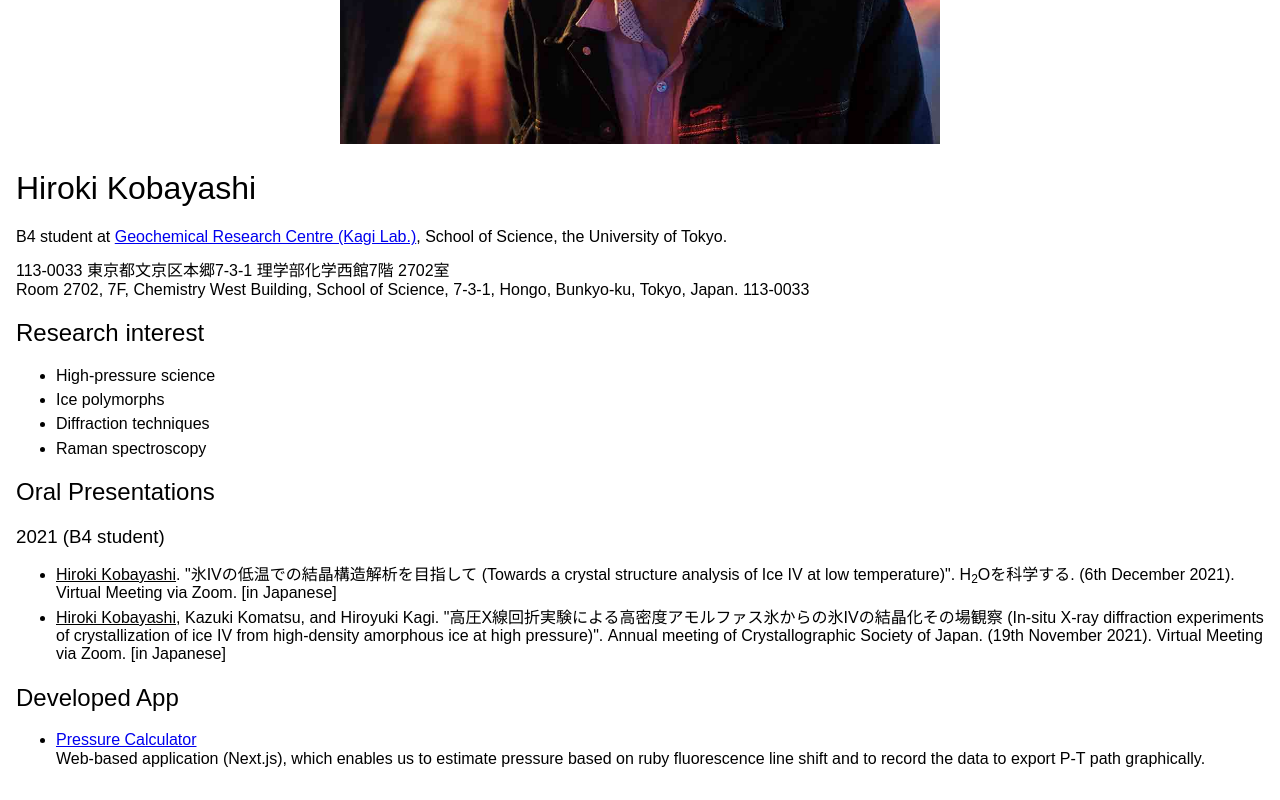
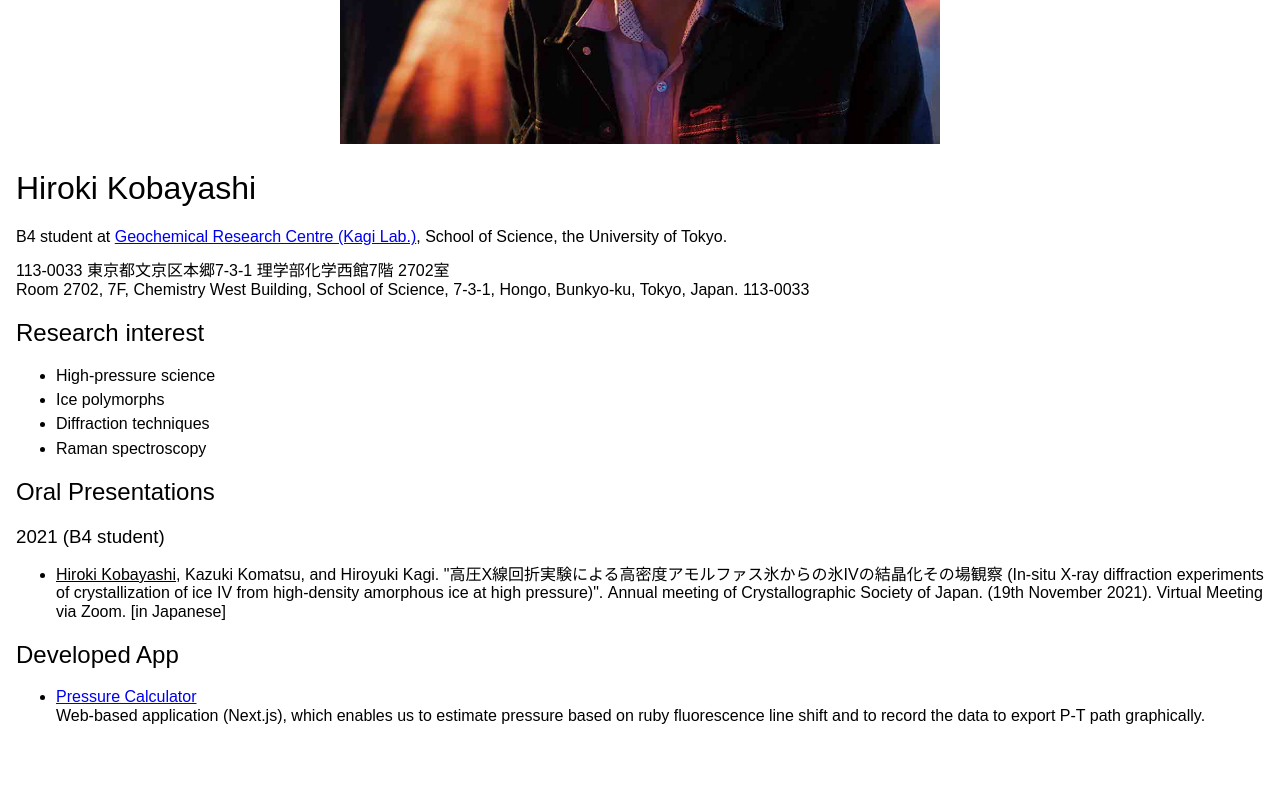
Before and after one commit to khsacc/portfolio-research, a Next.js app: page / in a window 1280 px wide. Shown: the part 422-1222 px from the top of the page. After the commit the page ends 1179 px from the top, so only its background shows below. Built offline with nearby package versions, Linux system fonts and the light colour scheme.

Commit message:
hide presentation in prep

```diff
--- a/components/top/presentations.tsx
+++ b/components/top/presentations.tsx
@@ -10,13 +10,13 @@ export const Presentations: NextPage = () => {
         <h3>2021 (B4 student)</h3>
         <ul>
           {[
-            <>
-              <Authored name="Hiroki Kobayashi"></Authored>.
-              "氷IVの低温での結晶構造解析を目指して (Towards a crystal structure
-              analysis of Ice IV at low temperature)". H<sub>2</sub>
-              Oを科学する. (6th December 2021). Virtual Meeting via Zoom. [in
-              Japanese]
-            </>,
+            // <>
+            //   <Authored name="Hiroki Kobayashi"></Authored>.
+            //   "氷IVの低温での結晶構造解析を目指して (Towards a crystal structure
+            //   analysis of Ice IV at low temperature)". H<sub>2</sub>
+            //   Oを科学する. (6th December 2021). Virtual Meeting via Zoom. [in
+            //   Japanese]
+            // </>,
             <>
               <Authored name="Hiroki Kobayashi"></Authored>, Kazuki Komatsu, and
               Hiroyuki Kagi.
```
